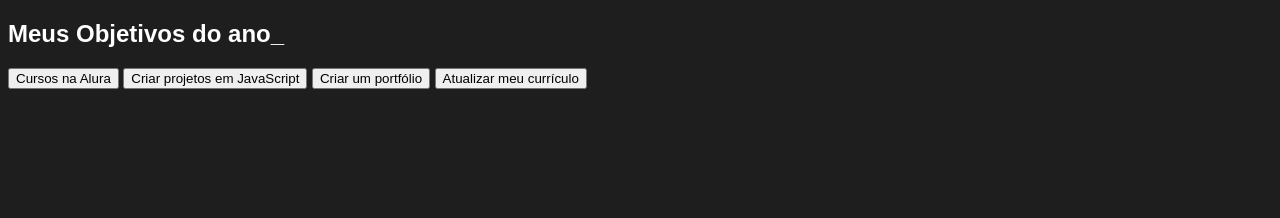
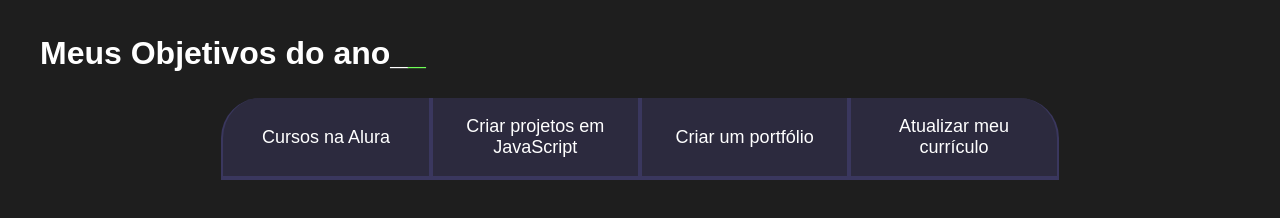
Before and after one commit to isaaraujoo/isaaraujo3D, a plain HTML site: page JS-PROJETO/index.html in a window 1280 px wide. Drawn offline with Linux system fonts and the light colour scheme.

Commit message:
Add files via upload

```diff
--- a/JS-PROJETO/index.html
+++ b/JS-PROJETO/index.html
@@ -13,7 +13,7 @@
 </body>
 <body>
     <section class="conteudo-principal">
-      <h2 class="titulo-principal">Meus Objetivos do ano_</h2>
+      <h2 class="titulo-principal">Meus Objetivos do ano_<span>_</span></h2>
       <div class="botoes">
         <button class="botao">Cursos na Alura</button>
         <button class="botao">Criar projetos em JavaScript</button>
--- a/JS-PROJETO/style.css
+++ b/JS-PROJETO/style.css
@@ -14,3 +14,64 @@ body {
   color: var(--branco);
   font-family: 'Chakra Petch', sans-serif;
 }
+.conteudo-principal {
+  display: flex;
+  flex-direction: column;
+  justify-content: center;
+  align-items: center;
+  max-width: 1200px;
+  width: 100%;
+  margin: 0 auto;
+}
+.titulo-principal {
+  text-align: left;
+  width: 100%;
+  font-size: 32px;
+}
+.titulo-principal span {
+  color: var(--verde);
+}
+.botao {
+  font-family: "Crakra Petch", sans-serif;
+  background-color: var(--botao-inativo);
+  color: var(--branco);
+  display: flex;
+  justify-content: center;
+  padding: 1em;
+  font-size: 18px;
+  align-items: center;
+  width: 100%;
+  border-bottom: 4px solid var(--botao-ativo);
+  border-left: 2px solid var(--botao-ativo);
+  border-right: 2px solid var(--botao-ativo);
+  border-top: none;
+}
+@media screen and (min-width: 768px) {
+  .botoes {
+      display: flex;
+  }
+
+  .botao:first-child {
+      border-radius: 40px 0 0 0;
+  }
+
+  .botao:last-child {
+      border-radius: 0 40px 0 0;
+  }
+}
+.botao:first-child {
+  border-radius: 40px 40px 0 0;
+}
+@media screen and (min-width: 768px) {
+  .botoes {
+      display: flex;
+  }
+
+  .botao:first-child {
+      border-radius: 40px 0 0 0;
+  }
+
+  .botao:last-child {
+      border-radius: 0 40px 0 0;
+  }
+}
```
